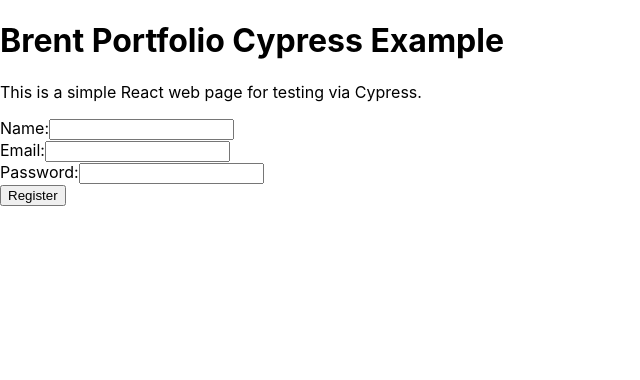
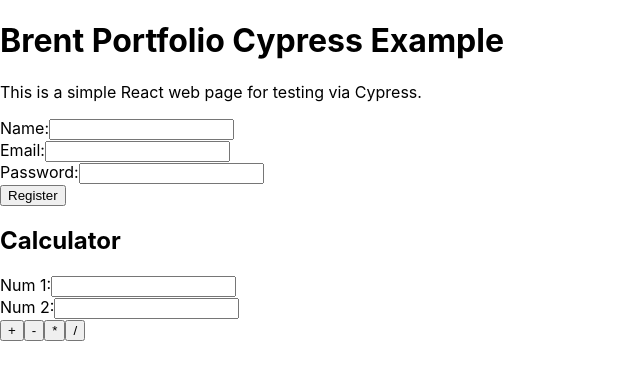
Before and after one commit to Brent-Honeycutt/cypress-brent-test, a React (Create React App) app: page / in a window 1280 px wide. Shown: the top 380 px of the page, without its empty margins (0-640 px from the left). Built offline with nearby package versions, Linux system fonts and the light colour scheme.

Commit message:
Modularized App and Added Calculator
- Modularized the base app to allow features to be added.
- Added a basic calculator and associated test for addition

```diff
--- a/src/App.js
+++ b/src/App.js
@@ -1,54 +1,11 @@
-import React, { useState } from 'react';
+import Form from './Form';
+import Calculator from './Calculator';
 
 function App() {
-  const [name, setName] = useState('');
-  const [email, setEmail] = useState('');
-  const [password, setPassword] = useState('');
-
-  const handleSubmit = (e) => {
-    e.preventDefault();
-    console.log(`Name: ${name}\nEmail: ${email}\nPassword: ${password}`);
-  };
-
   return (
-    <div>
-      <h1 data-cy="main-heading">Brent Portfolio Cypress Example</h1>
-      <p data-cy="intro-paragraph">
-        This is a simple React web page for testing via Cypress.
-      </p>
-      <form onSubmit={handleSubmit}>
-        <div>
-          <label htmlFor="name">Name:</label>
-          <input
-            type="text"
-            id="name"
-            value={name}
-            onChange={(e) => setName(e.target.value)}
-            data-cy="name-input"
-          />
-        </div>
-        <div>
-          <label htmlFor="email">Email:</label>
-          <input
-            type="email"
-            id="email"
-            value={email}
-            onChange={(e) => setEmail(e.target.value)}
-            data-cy="email-input"
-          />
-        </div>
-        <div>
-          <label htmlFor="password">Password:</label>
-          <input
-            type="password"
-            id="password"
-            value={password}
-            onChange={(e) => setPassword(e.target.value)}
-            data-cy="password-input"
-          />
-        </div>
-        <button type="submit" data-cy="register-button">Register</button>
-      </form>
+    <div className="App">
+      <Form />
+      <Calculator />
     </div>
   );
 }
--- /dev/null
+++ b/src/Calculator.js
@@ -0,0 +1,54 @@
+import React, { useState } from 'react';
+
+function Calculator() {
+  const [num1, setNum1] = useState('');
+  const [num2, setNum2] = useState('');
+  const [result, setResult] = useState('');
+
+  const handleNum1Change = (event) => {
+    setNum1(event.target.value);
+  };
+
+  const handleNum2Change = (event) => {
+    setNum2(event.target.value);
+  };
+
+  const handleAddition = () => {
+    setResult(Number(num1) + Number(num2));
+  };
+
+  const handleSubtraction = () => {
+    setResult(Number(num1) - Number(num2));
+  };
+
+  const handleMultiplication = () => {
+    setResult(Number(num1) * Number(num2));
+  };
+
+  const handleDivision = () => {
+    setResult(Number(num1) / Number(num2));
+  };
+
+  return (
+    <div data-cy="calculator">
+      <h2>Calculator</h2>
+      <div>
+        <label htmlFor="num1">Num 1:</label>
+        <input type="number" id="num1" value={num1} onChange={handleNum1Change} />
+      </div>
+      <div>
+        <label htmlFor="num2">Num 2:</label>
+        <input type="number" id="num2" value={num2} onChange={handleNum2Change} />
+      </div>
+      <div>
+        <button onClick={handleAddition}>+</button>
+        <button onClick={handleSubtraction}>-</button>
+        <button onClick={handleMultiplication}>*</button>
+        <button onClick={handleDivision}>/</button>
+      </div>
+      {result && <p data-cy="calculator-result">Result: {result}</p>}
+    </div>
+  );
+}
+
+export default Calculator;
--- /dev/null
+++ b/src/Form.js
@@ -0,0 +1,57 @@
+import React, { useState } from 'react';
+
+function Form() {
+  const [name, setName] = useState('');
+  const [email, setEmail] = useState('');
+  const [password, setPassword] = useState('');
+
+  const handleSubmit = (e) => {
+    e.preventDefault();
+    console.log(`Name: ${name}\nEmail: ${email}\nPassword: ${password}`);
+  };
+
+  return (
+    <div>
+      <h1 data-cy="main-heading">Brent Portfolio Cypress Example</h1>
+      <p data-cy="intro-paragraph">
+        This is a simple React web page for testing via Cypress.
+      </p>
+      <form onSubmit={handleSubmit}>
+        <div>
+          <label htmlFor="name">Name:</label>
+          <input
+            type="text"
+            id="name"
+            value={name}
+            onChange={(e) => setName(e.target.value)}
+            data-cy="name-input"
+          />
+        </div>
+        <div>
+          <label htmlFor="email">Email:</label>
+          <input
+            type="email"
+            id="email"
+            value={email}
+            onChange={(e) => setEmail(e.target.value)}
+            data-cy="email-input"
+          />
+        </div>
+        <div>
+          <label htmlFor="password">Password:</label>
+          <input
+            type="password"
+            id="password"
+            value={password}
+            onChange={(e) => setPassword(e.target.value)}
+            data-cy="password-input"
+          />
+        </div>
+        <button type="submit" data-cy="register-button">Register</button>
+      </form>
+    </div>
+  );
+
+}
+
+export default Form;
```
Also changed, not shown: 2 other files (tests, documents, lock files or other folders).
